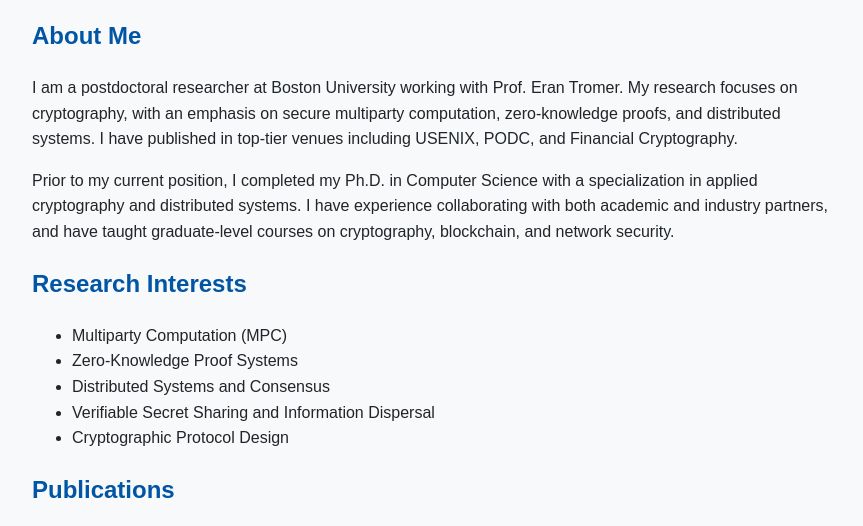
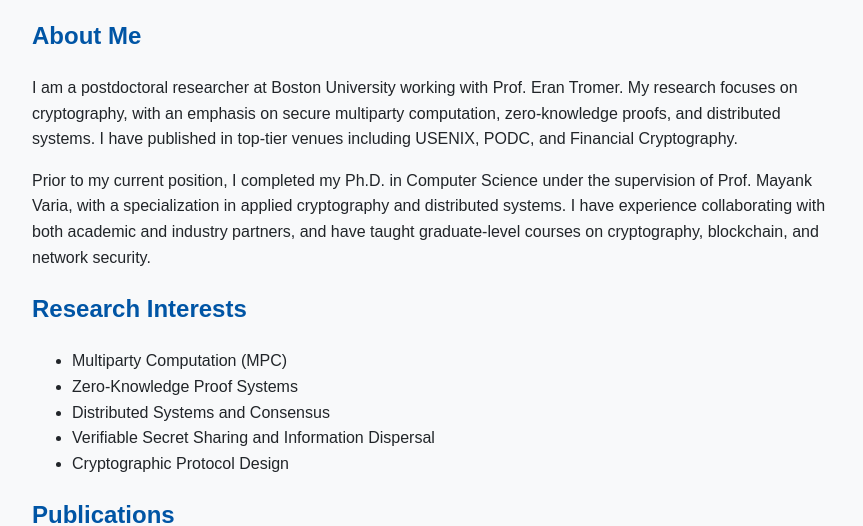
Before and after one commit to nicolas3355/bu-wesbsite-personal, a plain HTML site: page index.html in a window 1280 px wide. Shown: the part 230-756 px from the top of the page, without its empty margins (208-1071 px from the left). Drawn offline with Linux system fonts and the light colour scheme.

Commit message:
Added my PhD advisor's name

```diff
--- a/index.html
+++ b/index.html
@@ -112,7 +112,7 @@
   </p>
 
   <p>
-    Prior to my current position, I completed my Ph.D. in Computer Science with a specialization in applied cryptography and distributed systems.
+    Prior to my current position, I completed my Ph.D. in Computer Science under the supervision of Prof. Mayank Varia, with a specialization in applied cryptography and distributed systems.
     I have experience collaborating with both academic and industry partners, and have taught graduate-level courses on cryptography, blockchain, and network security.
   </p>
 
```
